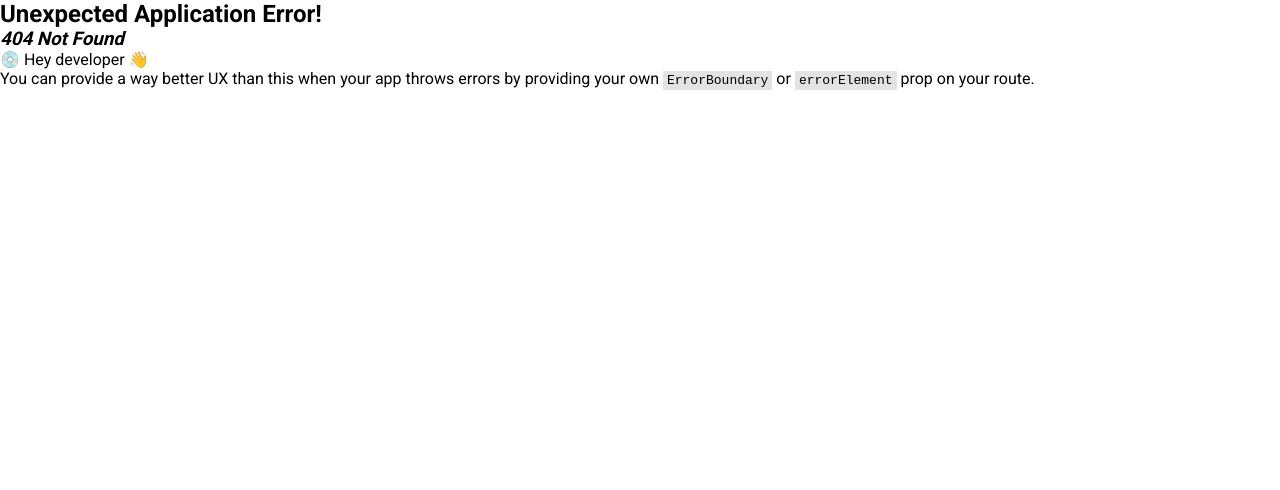
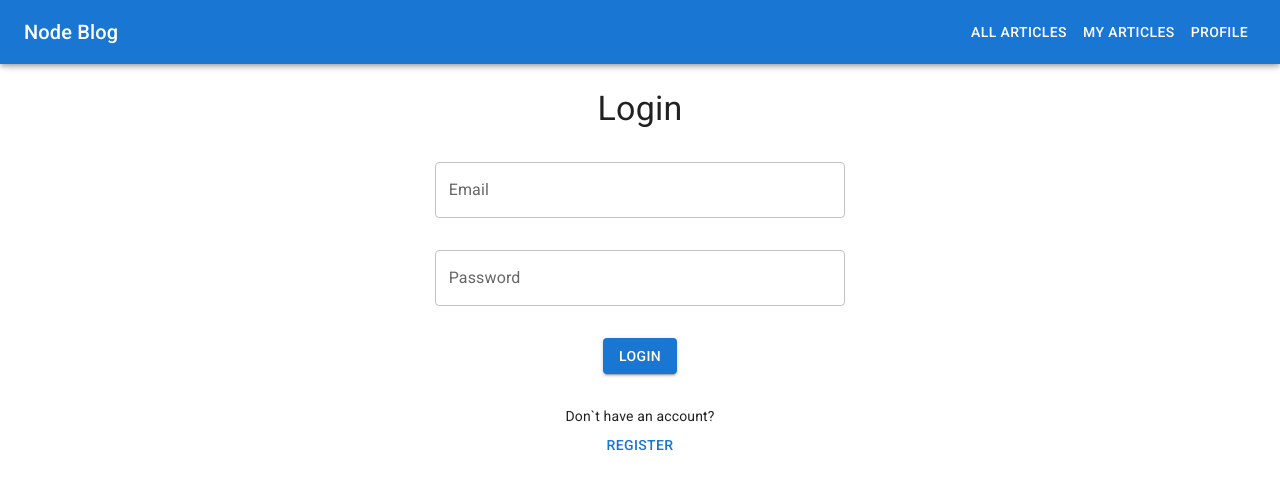
Before and after one commit to PecheritsaAleksey/flow-dev-school-lessons, a React (Vite) app in the folder Module6/: page /login in a window 1280 px wide. Before the commit this address had no page. Shown: the top 490 px of the page. Built offline with nearby package versions, Linux system fonts and the light colour scheme; a web font is replaced by a local one.

Commit message:
lesson 6-16

```diff
--- /dev/null
+++ b/Module6/src/Components/Auth/AuthWrapper.jsx
@@ -0,0 +1,47 @@
+import React, { useState } from "react";
+import PageWrapper from "../../Common/PageWrapper";
+import { Button, Grid, Typography } from "@mui/material";
+import Login from "./Login";
+import Registger from "./Registger";
+
+const AuthWrapper = () => {
+  const [type, setType] = useState("login");
+
+  const typeChangeHandler = () => {
+    setType((prev) => (prev === "login" ? "register" : "login"));
+  };
+
+  return (
+    <PageWrapper title={type === "login" ? "Login" : "Register"}>
+      <Grid
+        container
+        item
+        justifyContent={"center"}
+        alignItems={"center"}
+        flexDirection={"column"}
+        spacing={4}
+        xs={12}
+        md={6}
+        lg={4}
+      >
+        {type === "login" ? <Login /> : <Registger />}
+        <Grid container item flexDirection={"column"} alignItems={"center"}>
+          <Grid item>
+            <Typography variant="body2">
+              {type === "login"
+                ? "Don`t have an account?"
+                : "Already have an account? "}
+            </Typography>
+          </Grid>
+          <Grid item>
+            <Button onClick={typeChangeHandler}>
+              {type === "login" ? "Register" : "Login"}
+            </Button>
+          </Grid>
+        </Grid>
+      </Grid>
+    </PageWrapper>
+  );
+};
+
+export default AuthWrapper;
--- /dev/null
+++ b/Module6/src/Components/Auth/Login.jsx
@@ -0,0 +1,20 @@
+import { Button, Grid, TextField } from "@mui/material";
+import React from "react";
+
+const Login = () => {
+  return (
+    <>
+      <Grid item width={"100%"}>
+        <TextField label="Email" sx={{ width: "100%" }} />
+      </Grid>
+      <Grid item width={"100%"}>
+        <TextField label="Password" sx={{ width: "100%" }} />
+      </Grid>
+      <Grid item>
+        <Button variant="contained">Login</Button>
+      </Grid>
+    </>
+  );
+};
+
+export default Login;
--- /dev/null
+++ b/Module6/src/Components/Auth/Registger.jsx
@@ -0,0 +1,7 @@
+import React from "react";
+
+const Registger = () => {
+  return <div>Registger</div>;
+};
+
+export default Registger;
--- /dev/null
+++ b/Module6/src/Pages/Auth.jsx
@@ -0,0 +1,8 @@
+import React from "react";
+import AuthWrapper from "../Components/Auth/AuthWrapper";
+
+const Auth = () => {
+  return <AuthWrapper />;
+};
+
+export default Auth;
--- a/Module6/src/router.jsx
+++ b/Module6/src/router.jsx
@@ -8,6 +8,7 @@ import App from "./App";
 import AllArticles from "./Pages/AllArticles";
 import MyArticles from "./Pages/MyArticles";
 import Profile from "./Pages/Profile";
+import Auth from "./Pages/Auth";
 
 const router = createBrowserRouter(
   createRoutesFromElements(
@@ -15,6 +16,7 @@ const router = createBrowserRouter(
       <Route path="/" element={<AllArticles />} />
       <Route path="/my-articles" element={<MyArticles />} />
       <Route path="/profile" element={<Profile />} />
+      <Route path="/login" element={<Auth />} />
     </Route>
   )
 );
```
